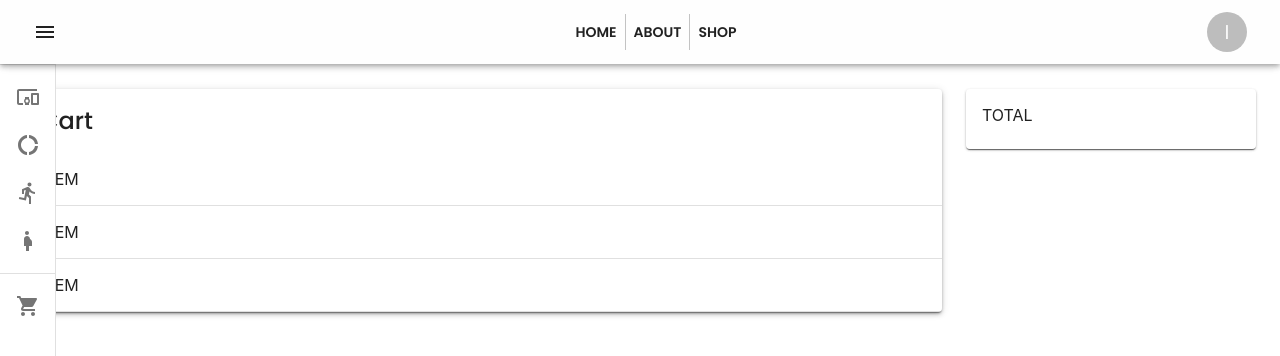
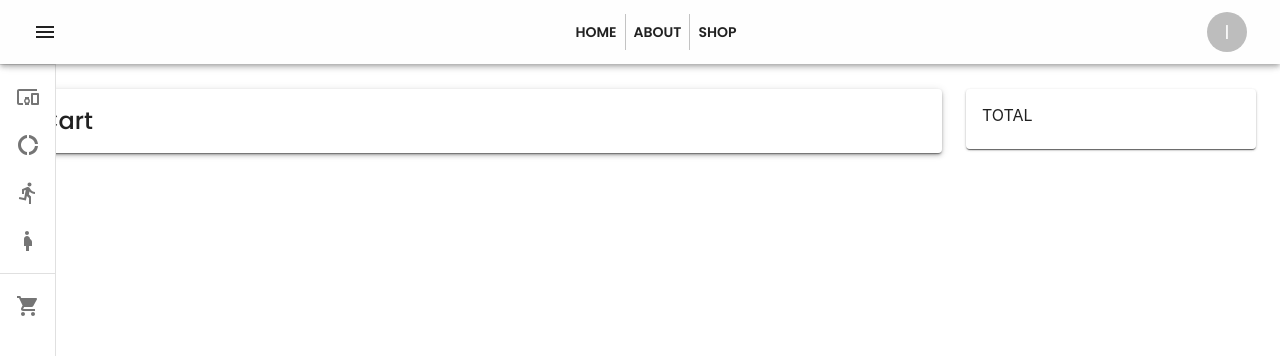
Before and after one commit to ivans204/toolkit-webshop, a React (Create React App) app: page /women in a window 1280 px wide. Shown: the top 356 px of the page. Built offline with nearby package versions, Linux system fonts and the light colour scheme; the HTML template or start-up script is replaced by a standard one.

Commit message:
show data from Cart redux store

```diff
--- a/src/pages/Cart/Cart.tsx
+++ b/src/pages/Cart/Cart.tsx
@@ -1,3 +1,7 @@
+import { Fragment } from 'react';
+import { useSelector } from 'react-redux';
+import { selectCart } from 'features/cart/cartSlice';
+
 import {
     makeStyles,
     createStyles,
@@ -13,6 +17,7 @@ import {
 const useStyles = makeStyles((theme: Theme) => createStyles({}));
 
 export const Cart = () => {
+    const cartData = useSelector(selectCart);
     const classes = useStyles();
 
     return (
@@ -22,14 +27,12 @@ export const Cart = () => {
                     <Card>
                         <CardHeader title="Cart" />
 
-                        <CardContent>ITEM</CardContent>
-                        <Divider />
-
-                        <CardContent>ITEM</CardContent>
-                        <Divider />
-
-                        <CardContent>ITEM</CardContent>
-                        <Divider />
+                        {cartData.map((item) => (
+                            <Fragment key={item.id}>
+                                <CardContent>{item.title}</CardContent>
+                                <Divider />
+                            </Fragment>
+                        ))}
                     </Card>
                 </Paper>
             </Grid>
```
